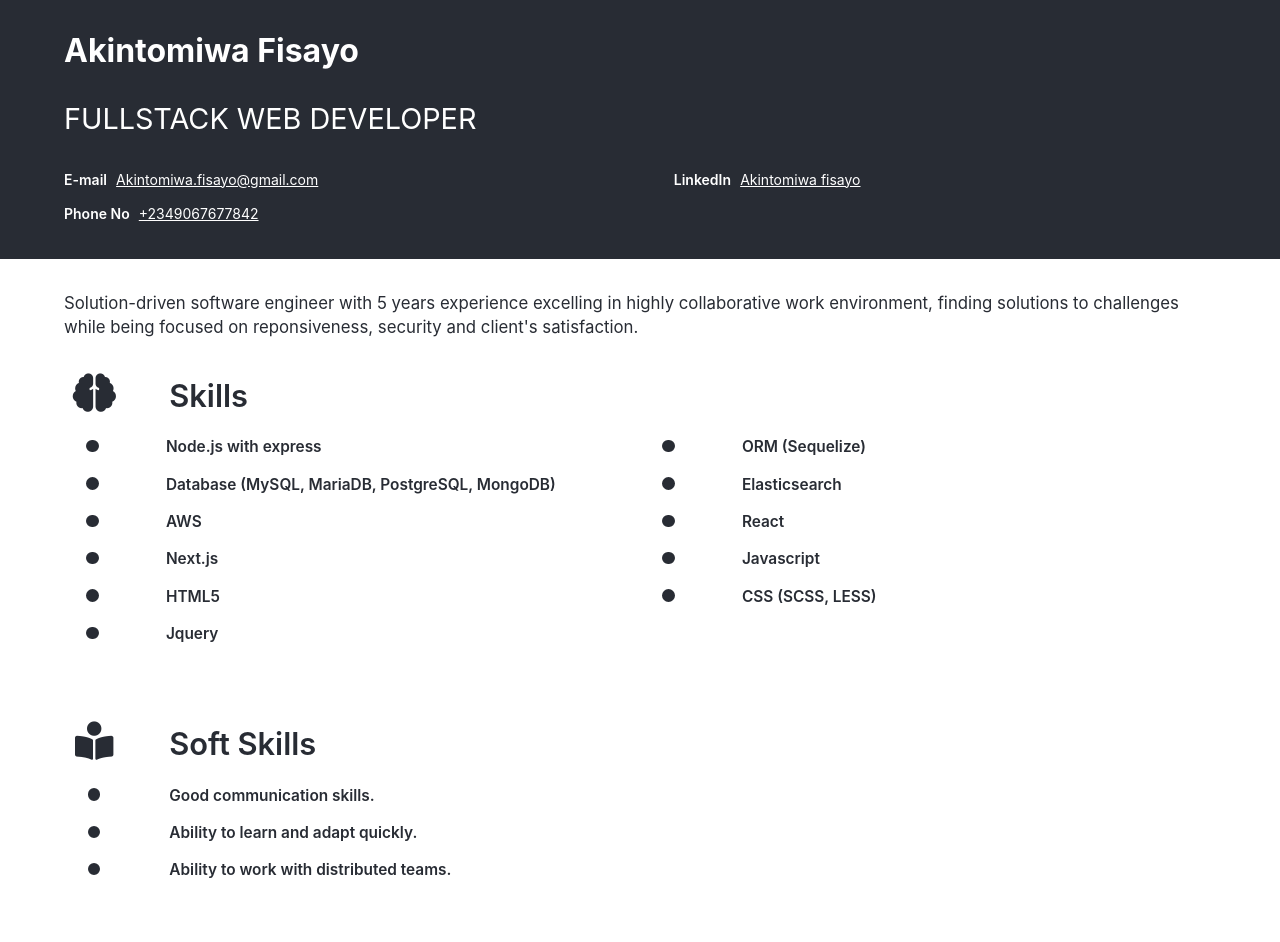
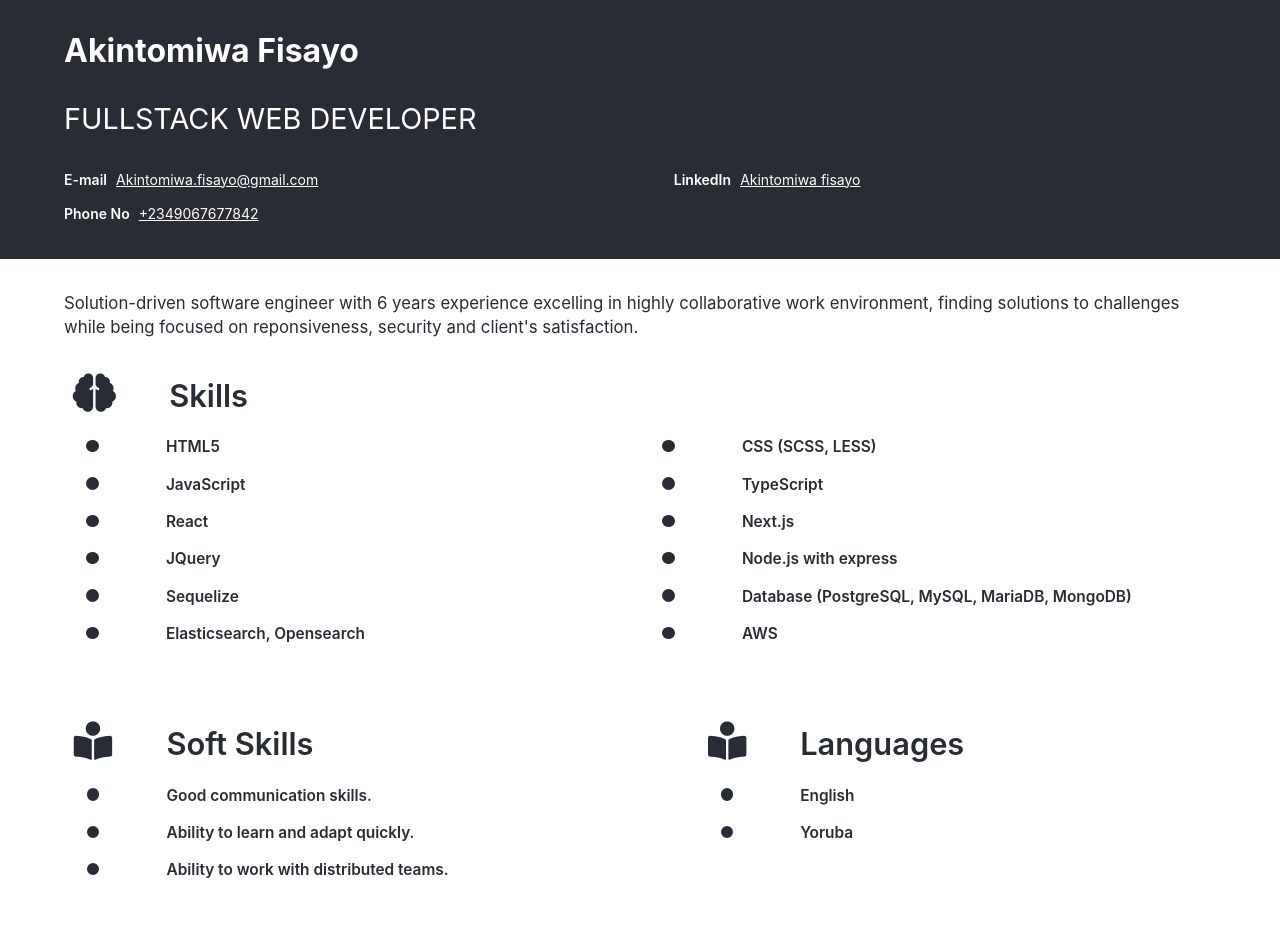
Before and after one commit to akintomiwa-fisayo/resume_builder, a React (Create React App) app: page / in a window 1280 px wide. Shown: the top 942 px of the page. Built offline with nearby package versions, Linux system fonts and the light colour scheme.

Commit message:
update resume and add languages

```diff
--- a/src/App.css
+++ b/src/App.css
@@ -43,6 +43,16 @@
   margin: 2em 0;
   font-size: 1.2em;
   padding: 0 5vw;
+}
+#App #main .double-detail-group {
+  display: grid;
+  grid-auto-flow: column;
+}
+#App #main .double-detail-group > :nth-child(1) {
+  padding-right: 0vw;
+}
+#App #main .double-detail-group > :nth-child(2) {
+  padding-left: 0vw;
 }
 #App #main .detail-group {
   padding: 0 5vw;
--- a/src/App.js
+++ b/src/App.js
@@ -13,41 +13,9 @@ class App extends React.Component {
       linkedIn: 'https://linkedin.com/in/akintomiwa-fisayo606620193/',
       email: 'akintomiwa.fisayo@gmail.com',
       phoneNumber: "+2349067677842",
-      about: `Solution-driven software engineer with 5 years experience excelling in highly collaborative work environment, finding solutions to
+      about: `Solution-driven software engineer with 6 years experience excelling in highly collaborative work environment, finding solutions to
       challenges while being focused on reponsiveness, security and client's satisfaction.`,
       skills: [
-        {
-          title: 'Node.js with express',
-          rate: 5,
-        },
-        {
-          title: 'ORM (Sequelize)',
-          rate: 5,
-        },
-        {
-          title: 'Database (MySQL, MariaDB, PostgreSQL, MongoDB)',
-          rate: 5,
-        },
-        {
-          title: 'Elasticsearch',
-          rate: 5,
-        },
-        {
-          title: 'AWS',
-          rate: 5,
-        },
-        {
-          title: 'react',
-          rate: 5,
-        },
-        {
-          title: 'Next.js',
-          rate: 5,
-        },
-        {
-          title: 'javascript',
-          rate: 5,
-        },
         {
           title: 'HTML5',
           rate: 5,
@@ -57,8 +25,44 @@ class App extends React.Component {
           rate: 5,
         },
         {
-          title: 'jquery',
+          title: 'JavaScript',
+          rate: 5,
+        },
+        {
+          title: 'TypeScript',
+          rate: 5,
+        },
+        {
+          title: 'React',
+          rate: 5,
+        },
+        {
+          title: 'Next.js',
+          rate: 5,
+        },
+        {
+          title: 'jQuery',
           rate: 4,
+        },
+        {
+          title: 'Node.js with express',
+          rate: 5,
+        },
+        {
+          title: 'Sequelize',
+          rate: 5,
+        },
+        {
+          title: 'Database (PostgreSQL, MySQL, MariaDB, MongoDB)',
+          rate: 5,
+        },
+        {
+          title: 'Elasticsearch, Opensearch',
+          rate: 5,
+        },
+        {
+          title: 'AWS',
+          rate: 5,
         },
       ],
       softSkills: [
@@ -72,7 +76,7 @@ class App extends React.Component {
           from: 'Jun 2020',
           to: 'present',
           company: [{
-            name: 'Grais',
+            name: 'Abule',
             description: 'Collaborated with other developers to build web applications with a lot of moving parts for different clients with my tasks ranging from implementing third-party tools to building new components from scratch.',
             city: '',
             state: '',
@@ -211,13 +215,16 @@ class App extends React.Component {
           author: 'opencalssrooms',
         },
       ],
-
+      languages: [
+        "English",
+        "Yoruba"
+      ]
     };
   }
 
   render() {
     const { state } = this;
-    const { skills, works, certificates, softSkills } = state;
+    const { skills, works, certificates, softSkills, languages } = state;
 
     const skillsJSX = [];
     skills.forEach((skill) => {
@@ -261,6 +268,20 @@ class App extends React.Component {
     const softSkillsJSX = [];
     softSkills.forEach((skill) => {
       softSkillsJSX.push(
+        <div className="skill detail">
+          <div>
+            <span className="icon" />
+          </div>
+          <div>
+            <span className="title">{ucFirst(skill)}</span>
+          </div>
+        </div>,
+      );
+    });
+
+    const languagesJSX = [];
+    languages.forEach((skill) => {
+      languagesJSX.push(
         <div className="skill detail">
           <div>
             <span className="icon" />
@@ -368,6 +389,7 @@ class App extends React.Component {
             </div>
           </div>
 
+          <div className="double-detail-group">
             <div className="detail-group">
               <div className="detail-header">
                 <span>
@@ -376,6 +398,16 @@ class App extends React.Component {
                 <span>Soft Skills</span>
               </div>
               {softSkillsJSX}
+            </div>
+            <div className="detail-group">
+              <div className="detail-header">
+                <span>
+                  <span className="icon fas fa-book-reader" />
+                </span>
+                <span>Languages</span>
+              </div>
+              {languagesJSX}
+            </div>
           </div>
 
           <div className="detail-group">
--- a/src/App.less
+++ b/src/App.less
@@ -59,6 +59,20 @@
       margin: 2em 0;
       font-size: 1.2em;
       padding: 0 @pagePadding;
+    }
+
+    .double-detail-group {
+      display: grid;
+      // grid-gap: 10px;
+      grid-auto-flow: column;
+
+      >:nth-child(1) {
+        padding-right: 0vw;
+      }
+
+      >:nth-child(2) {
+        padding-left: 0vw;
+      }
     }
 
     .detail-group {
```
Lines whose indentation alone changed are shown as unchanged.
